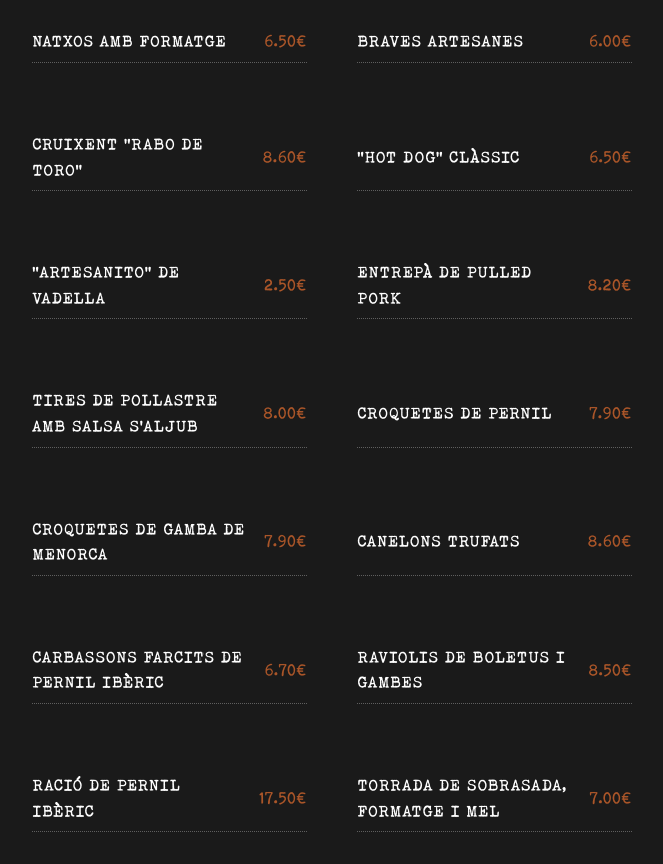
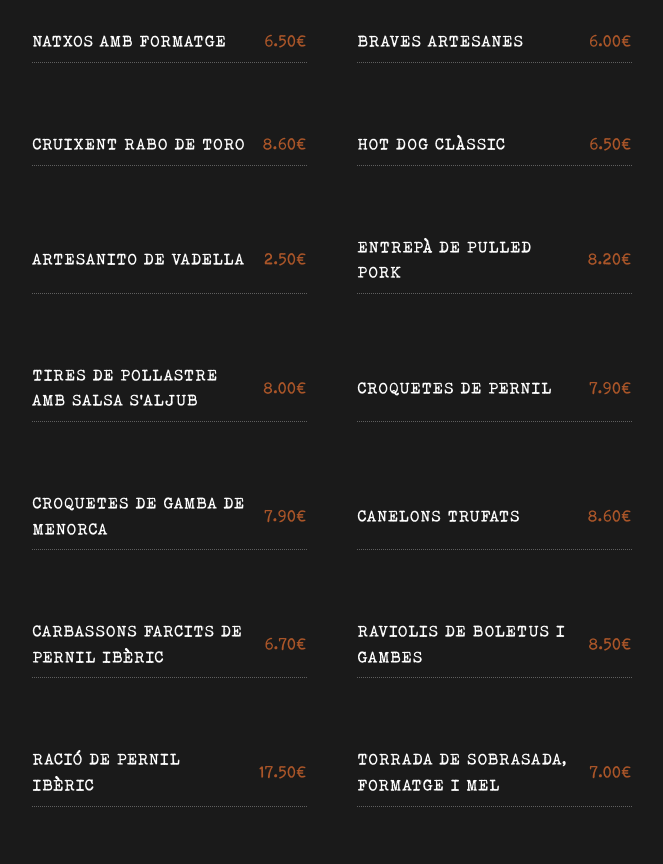
Before and after one commit to angiiieeeee/saljub-prod, a plain HTML site: page index.html in a window 1280 px wide. Shown: the part 1220-2084 px from the top of the page, without its empty margins (308-971 px from the left). Drawn offline with Linux system fonts and the light colour scheme; a web font is replaced by a local one.

Commit message:
catalan update

```diff
--- a/index.html
+++ b/index.html
@@ -122,15 +122,15 @@
                   <span class="item-price">6.00€</span>
                 </div>
                 <div class="menu-item">
-                  <span class="item-name">CRUIXENT "RABO DE TORO"</span>
+                  <span class="item-name">CRUIXENT RABO DE TORO</span>
                   <span class="item-price">8.60€</span>
                 </div>
                 <div class="menu-item">
-                  <span class="item-name">"HOT DOG" CLÀSSIC</span>
+                  <span class="item-name">HOT DOG CLÀSSIC</span>
                   <span class="item-price">6.50€</span>
                 </div>
                 <div class="menu-item">
-                  <span class="item-name">"ARTESANITO" DE VADELLA</span>
+                  <span class="item-name">ARTESANITO DE VADELLA</span>
                   <span class="item-price">2.50€</span>
                 </div>
                 <div class="menu-item">
```
